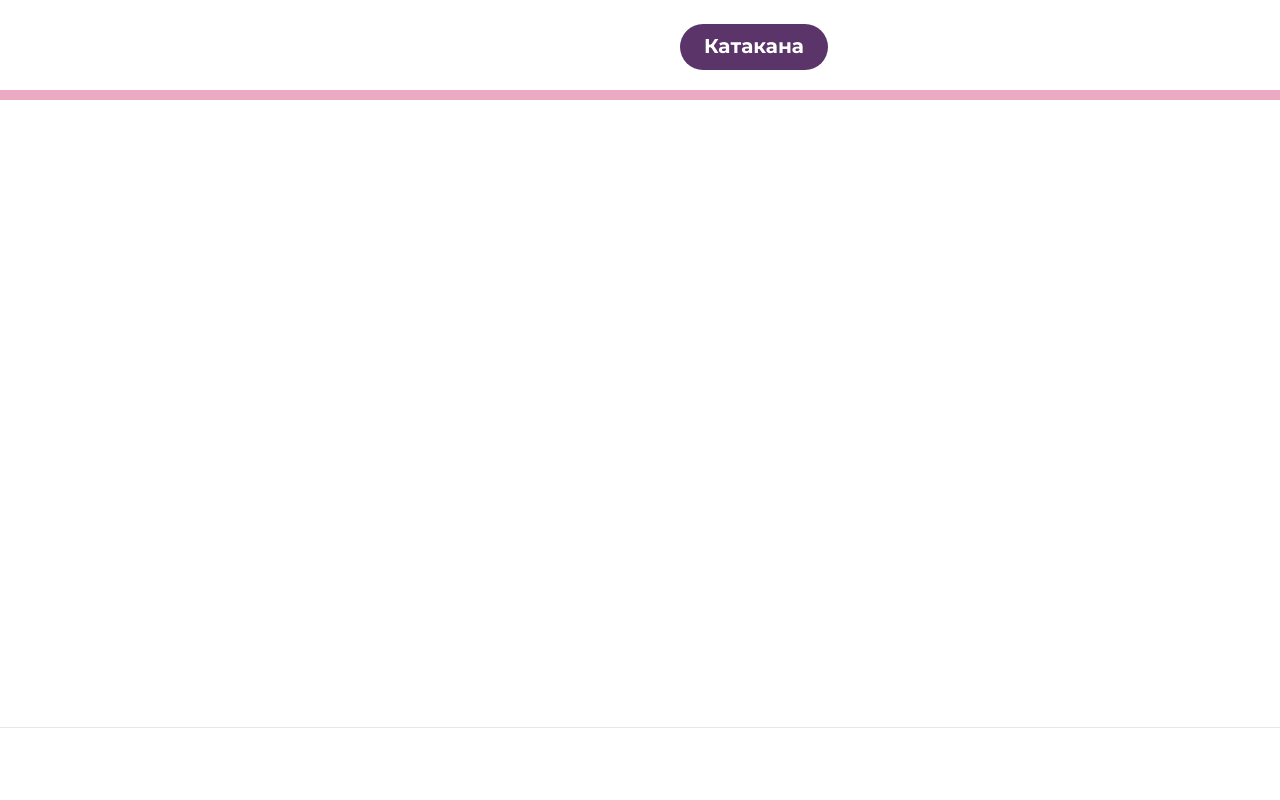
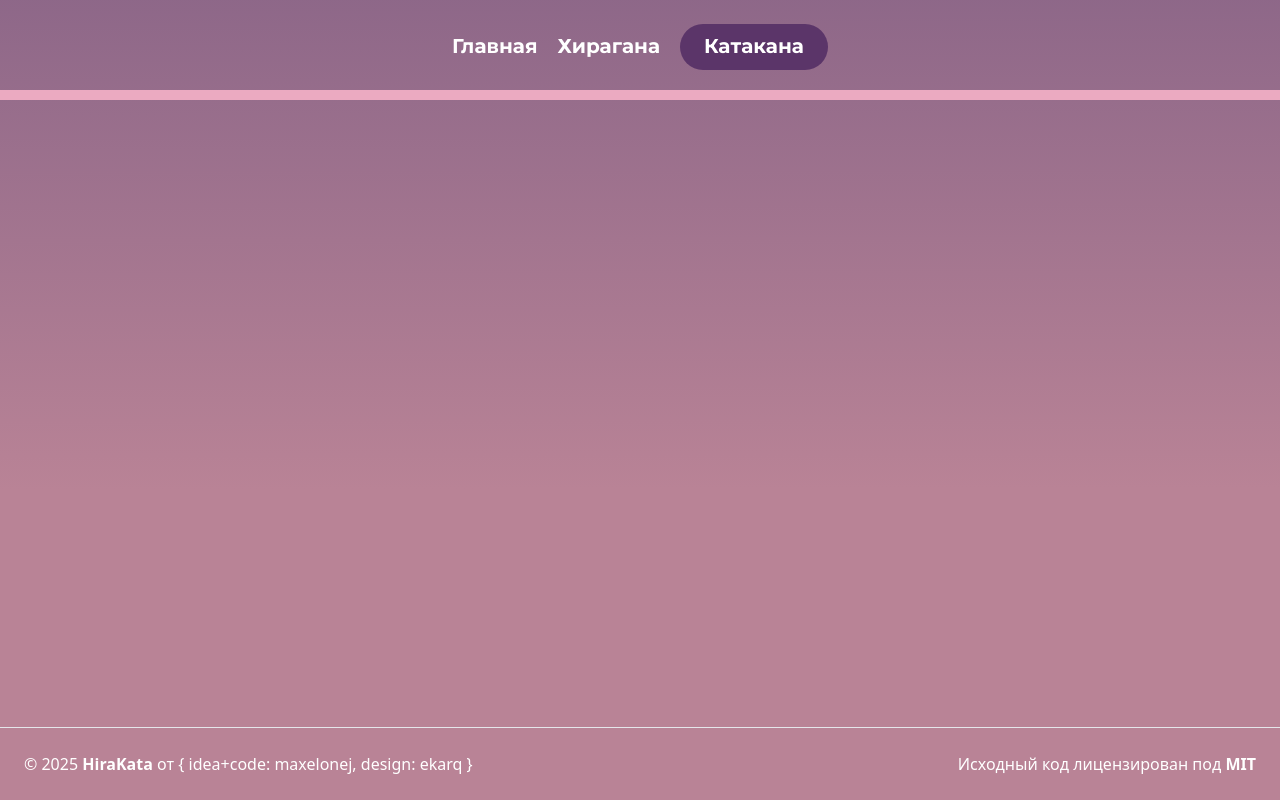
Before and after one commit to makesomelayouts/hirakata, a React (Vite) app: page /katakana in a window 1280 px wide. Built offline with nearby package versions, Linux system fonts and the light colour scheme; a web font is replaced by a local one.

Commit message:
Add gradient bg for katakana

```diff
--- a/src/pages/Katakana.jsx
+++ b/src/pages/Katakana.jsx
@@ -11,7 +11,13 @@ function Katakana() {
   });
 
   return (
-    <motion.div className="h-screen">
+    <motion.div
+      className="h-screen"
+      style={{
+        background:
+          "linear-gradient(179.92deg, #69507D -52.19%, #B98396 61.17%)",
+      }}
+    >
       <Header />
 
       <motion.div
```
